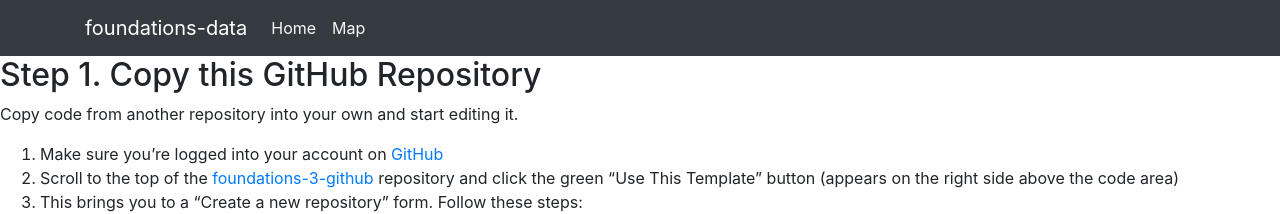
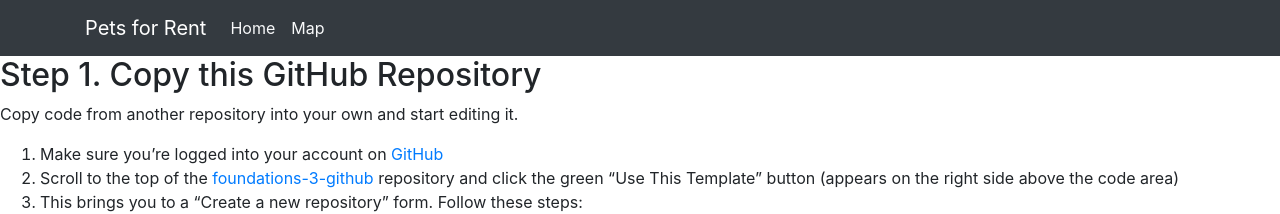
Before and after one commit to StackSquirrel/data-foundations, a Jekyll site: the page built from intro-data.md, in a window 1280 px wide and 900 px high. Shown: the top 214 px of the window. Built offline with Jekyll 4.4.1, drawn with Linux system fonts in a browser that asks for light colours; our own code applies the rules of GitHub Pages for plain Markdown files; some of the changed text lies outside the part shown.

Commit message:
Update _config.yml site title

```diff
--- a/_config.yml
+++ b/_config.yml
@@ -9,7 +9,7 @@
 #######
 # SITE SETTINGS
 #
-title: foundations-data
+title: Pets for Rent
 description: ""
 year: 2021
 author: learn-static
```
